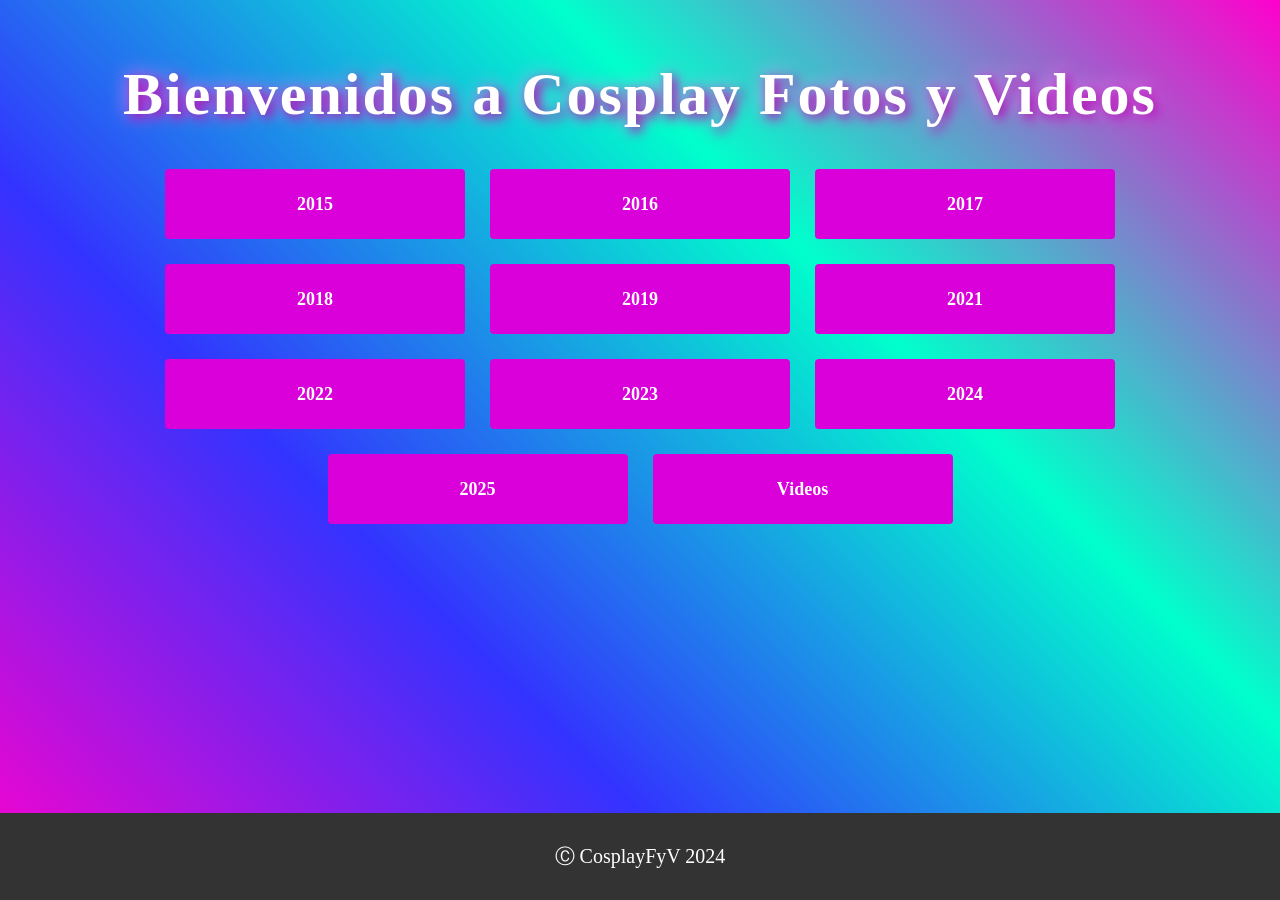
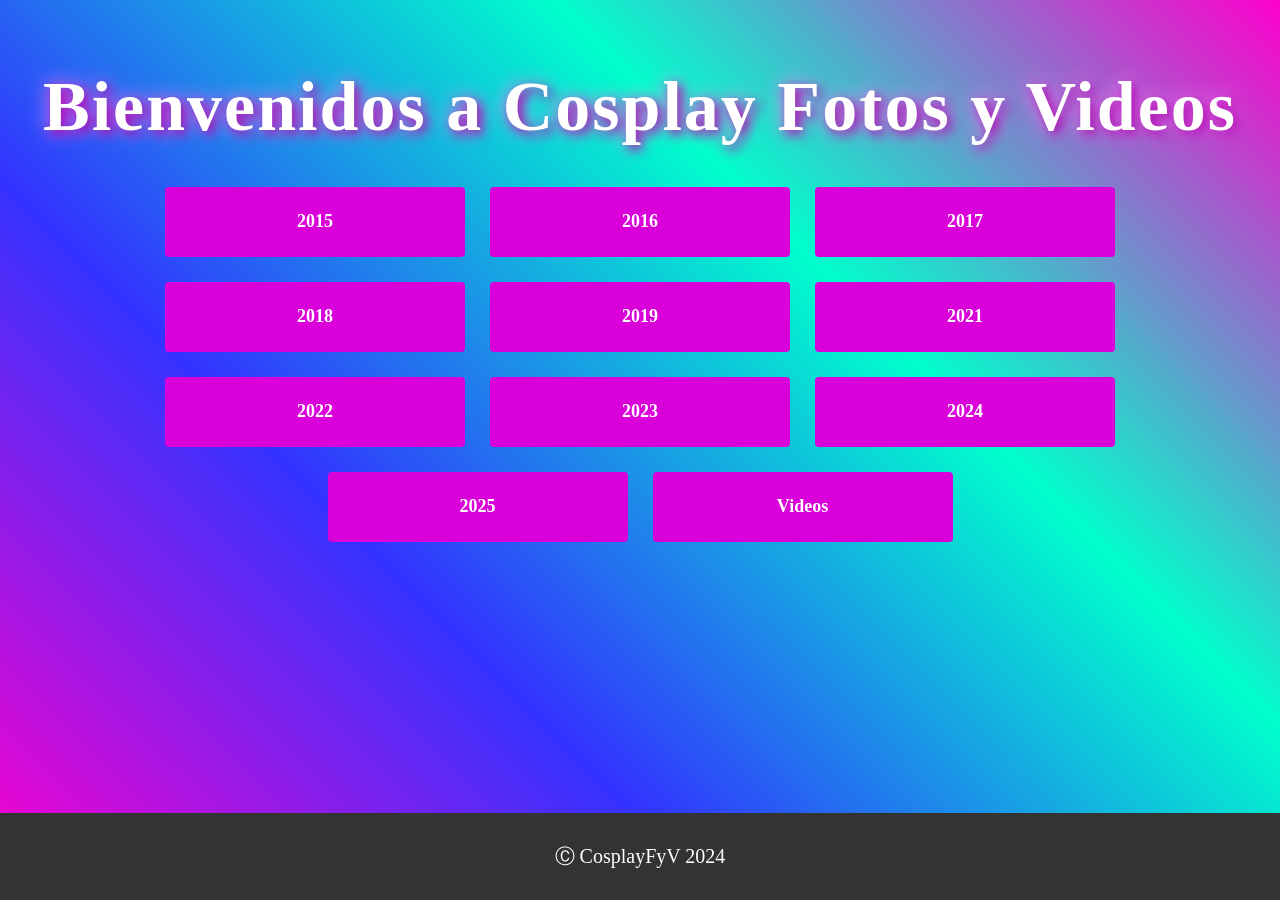

Update estilo.css

--- a/css/estilo.css
+++ b/css/estilo.css
@@ -26,7 +26,7 @@ body {
 .elemento h1 {
     color: #ffffff;
 text-align: center;
-font-size: 60px;
+font-size: 70px;
 text-shadow: 4px 4px 12px #aa00aa, 0 0 20px #ff88ff;
 letter-spacing: 2px;
 margin-bottom: 25px;
